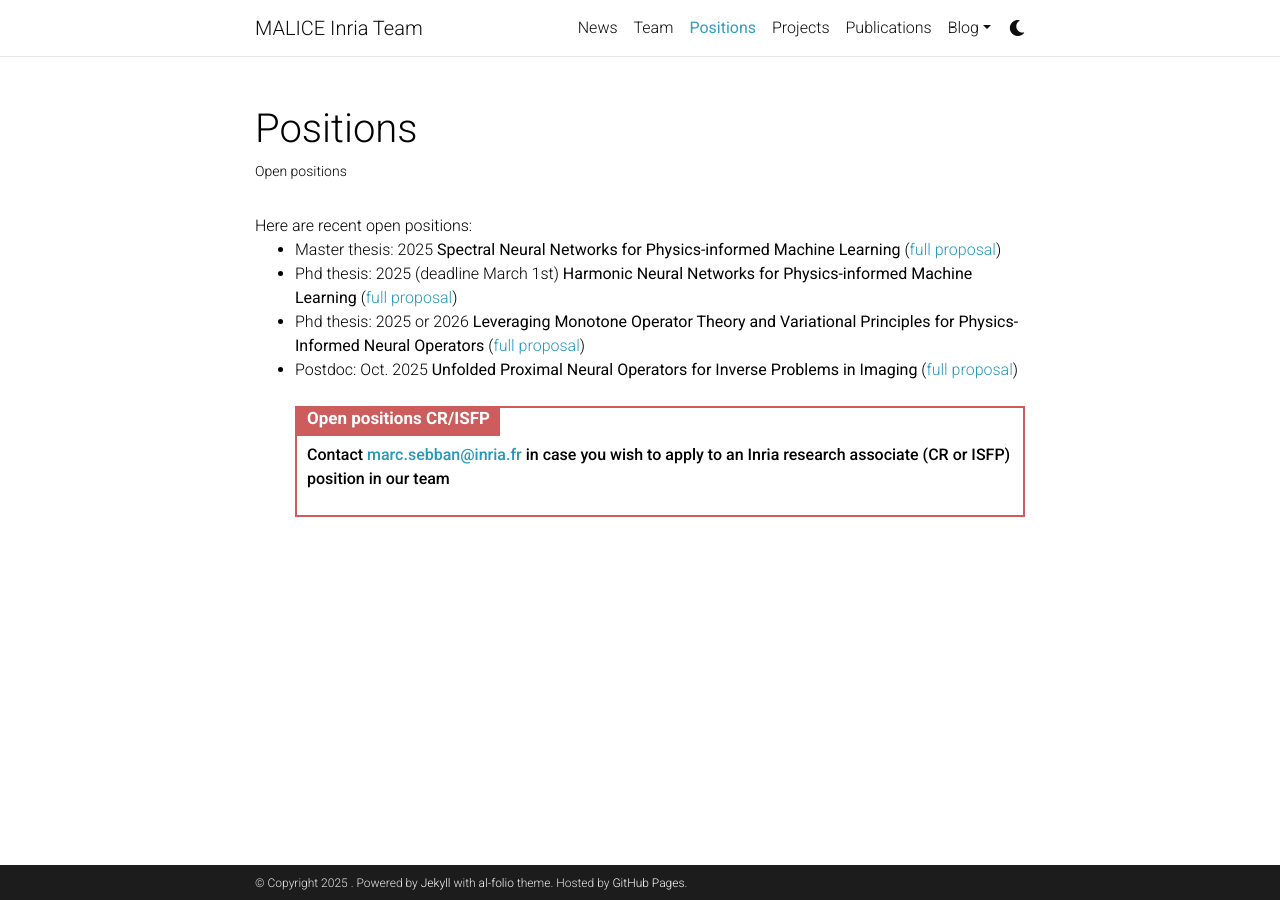
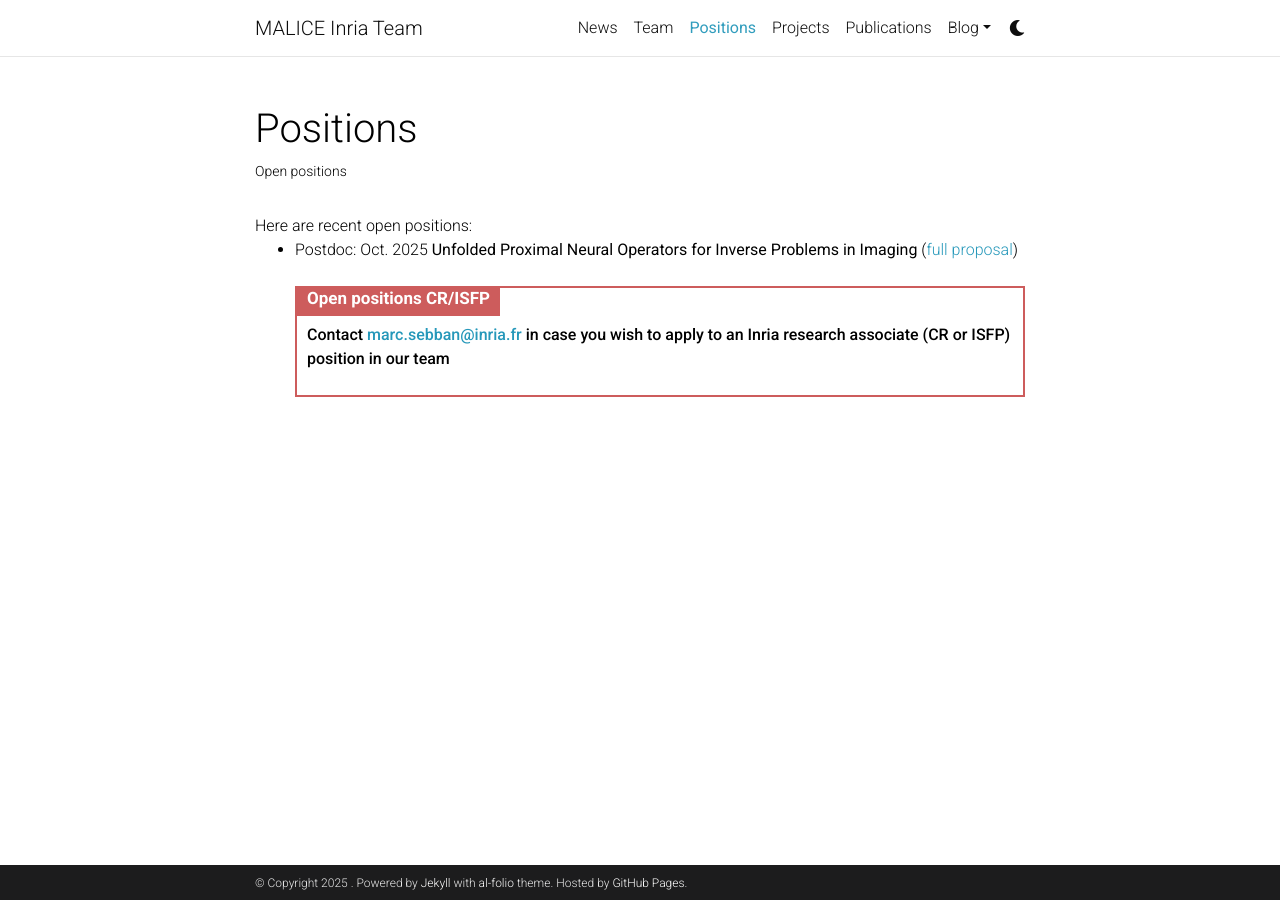
Before and after one commit to labhc-malice/labhc-malice.github.io, a Jekyll site: the page built from _pages/positions.md, in a window 1280 px wide. Built offline with Jekyll 4.4.1, drawn with Linux system fonts in a browser that asks for light colours; comment, search, counter and statistics services are not loaded; a style sheet for code colours, icons or effects is not loaded.

Commit message:
Update positions.md

```diff
--- a/_pages/positions.md
+++ b/_pages/positions.md
@@ -13,10 +13,6 @@ horizontal: false
 <div class="positions">
 Here are recent open positions:
 <ul>
-  <li>Master thesis: 2025 <b>Spectral Neural Networks for Physics-informed Machine Learning</b> (<a href="https://www.benjamin-girault.com/pdfs/internship-offer-fourier-nn-2025.pdf">full proposal</a>)</li>
-  <li>Phd thesis: 2025 (deadline March 1st) <b>Harmonic Neural Networks for Physics-informed Machine Learning</b> (<a href="https://www.benjamin-girault.com/pdfs/offre-these-2025-harmonic-nn.pdf">full proposal</a>)</li>
-  <li>Phd thesis: 2025 or 2026 <b>Leveraging Monotone Operator Theory and Variational
-Principles for Physics-Informed Neural Operators</b> (<a href="https://jordan-frecon.com/download/thesis/2025-Thesis-LabHC-Physics_informed_Neural_Architecture_Design.pdf">full proposal</a>)</li>
   <li>Postdoc: Oct. 2025 <b>Unfolded Proximal Neural Operators
 for Inverse Problems in Imaging</b> (<a href="https://jordan-frecon.com/download/postdoc/2025-Postdoc-LabHC-proxima.pdf">full proposal</a>)</li>
 
```
